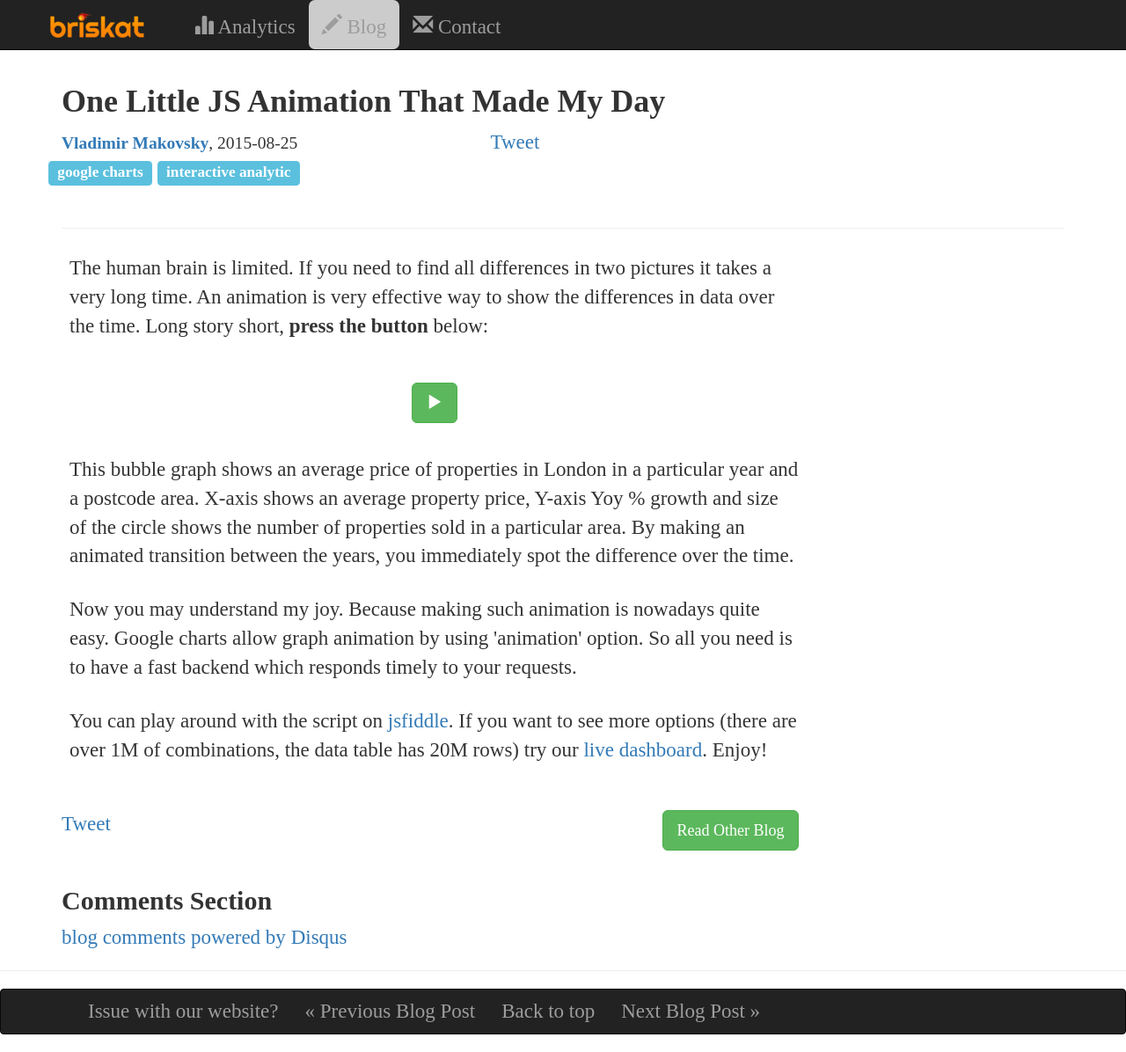
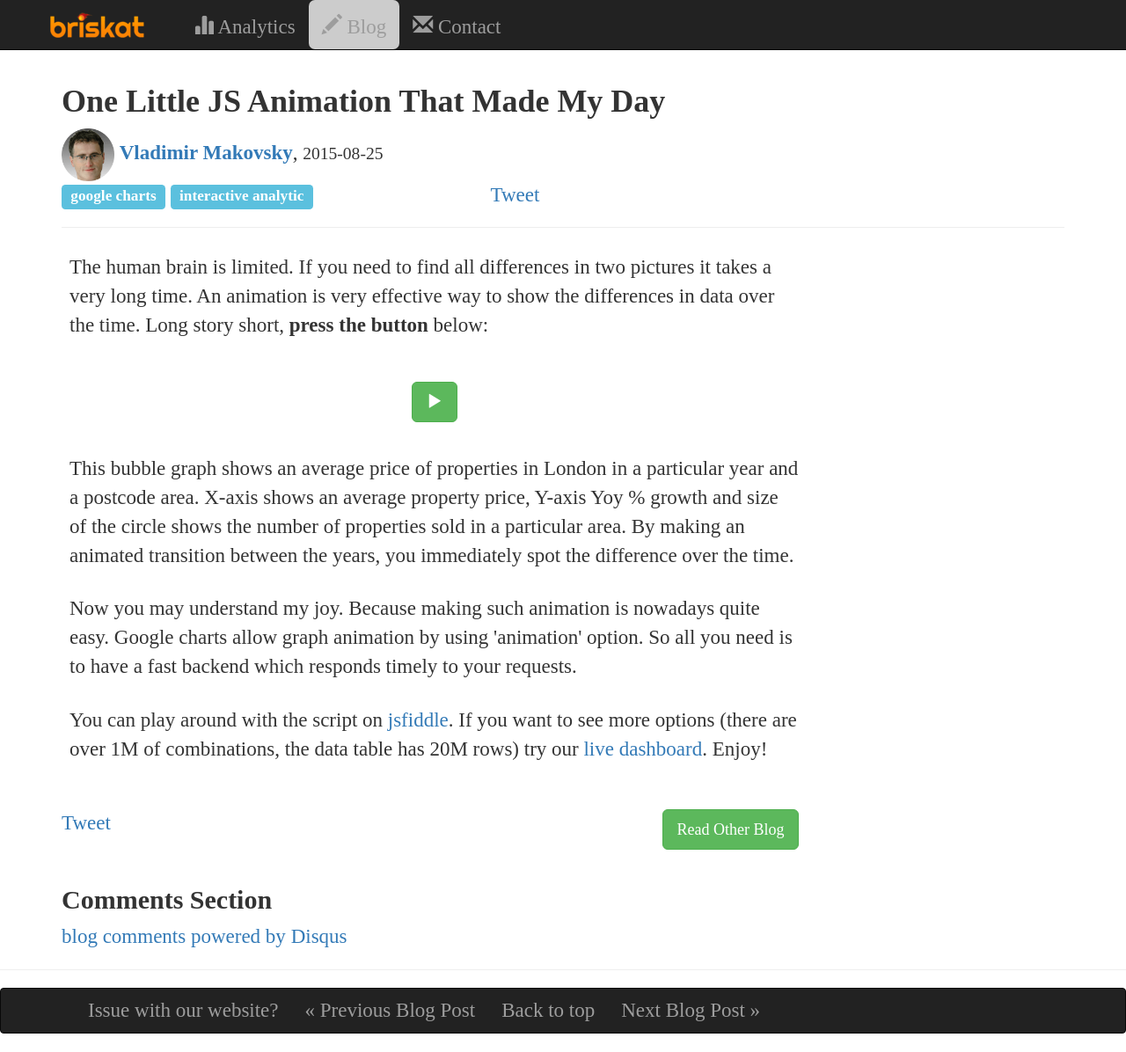
Before and after one commit to briskat/briskat.github.io, a Jekyll site: the page built from _posts/2015-08-25-JS-Animation.markdown, in a window 1280 px wide and 1196 px high. Shown: the whole window at 88% size. Built offline with Jekyll 4.4.1, drawn with Linux system fonts in a browser that asks for light colours; nearby versions of some CDN libraries; library files that are not in the unit come from our copies; comment, search, counter and statistics services are not loaded.

Commit message:
Add image to posts

```diff
--- a/_includes/post_header.html
+++ b/_includes/post_header.html
@@ -4,10 +4,14 @@
 	<div class="col-md-9">
 		<h1>{{ page.title }}</h1>
 	</div>
+	<div class="col-md-9">
+        {% if page.author contains 'Vlad' %}<img src="/img/vlada.png" alt="Vlada" width="60" height="60"> {% endif %}
+        <b>{{ page.author }}</b>, <small>{{ page.date | date: "%Y-%m-%d" }}</small>
+    </div>
 </div>
 <div class="row">
     <div class="col-md-5">
-        <small><b>{{ page.author }}</b>, {{ page.date | date: "%Y-%m-%d" }}</small>
+		{% for tag in page.tags %} <a href="/tags/{{ tag }}" title="View posts tagged with &quot;{{ tag }}&quot;"><span class="label label-info">{{ tag }}</span></a> {% if forloop.last != true %} {% endif %} {% endfor %}
     </div>
     <div class="col-md-4">
         <div class="fb-like" data-href="{{ site.url }}{{ page.url }}" data-layout="button_count" data-action="recommend" data-show-faces="false" data-share="false"></div>
@@ -15,12 +19,4 @@
         <a href="https://twitter.com/share" class="twitter-share-button" data-url="{{ site.url }}{{page.url}}"{% if page.hashtag %} data-hashtags="{{ page.hashtag }}"{% endif %}>Tweet</a>
     </div>
 </div>
-<div class="row">
-		{% for tag in page.tags %} <a href="/tags/{{ tag }}" title="View posts tagged with &quot;{{ tag }}&quot;"><span class="label label-info">{{ tag }}</span></a> {% if forloop.last != true %} {% endif %} {% endfor %}
-</div>
-<div class="row">
-	<div class="col-md-9">
-		<p class="pull-right">{% if page.previous.url %} <a href="{{page.previous.url}}" title="Previous Post: {{page.previous.title}}"><i class="icon-chevron-left"></i></a> 	{% endif %}   {% if page.next.url %} 	<a href="{{page.next.url}}" title="Next Post: {{page.next.title}}"><i class="icon-chevron-right"></i></a> 	{% endif %} </p>
-	</div>
-</div>
 <hr/>
```
